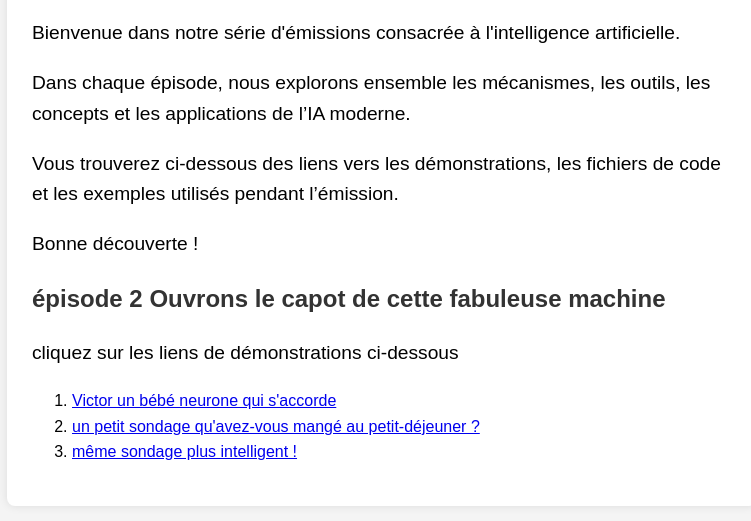
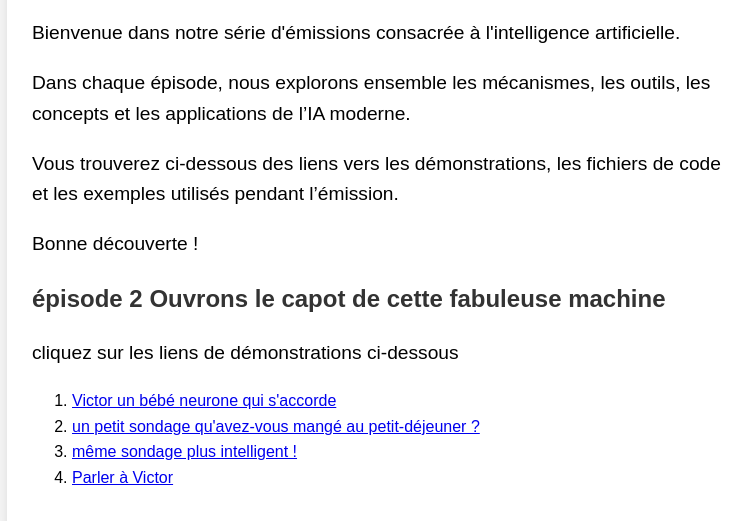
Before and after one commit to iwaniukeric94-wq/emissionIa, a plain HTML site: page index.html in a window 1280 px wide. Shown: the part 149-670 px from the top of the page, without its empty margins (258-1009 px from the left). Drawn offline with Linux system fonts and the light colour scheme.

Commit message:
Update index.html

```diff
--- a/index.html
+++ b/index.html
@@ -41,6 +41,7 @@ cliquez sur les liens de démonstrations ci-dessous<br/>
 <li> <a href="victor1.html">Victor un bébé neurone qui s'accorde</a></li>
 <li> <a href="victor2a.html">un petit sondage qu'avez-vous mangé au petit-déjeuner ?</a></li>
 <li> <a href="victor2b.html">même sondage plus intelligent !</a></li>
+<li> <a href="victorOllama.html">Parler à Victor</a></li>
 
 </ol>
 
```
